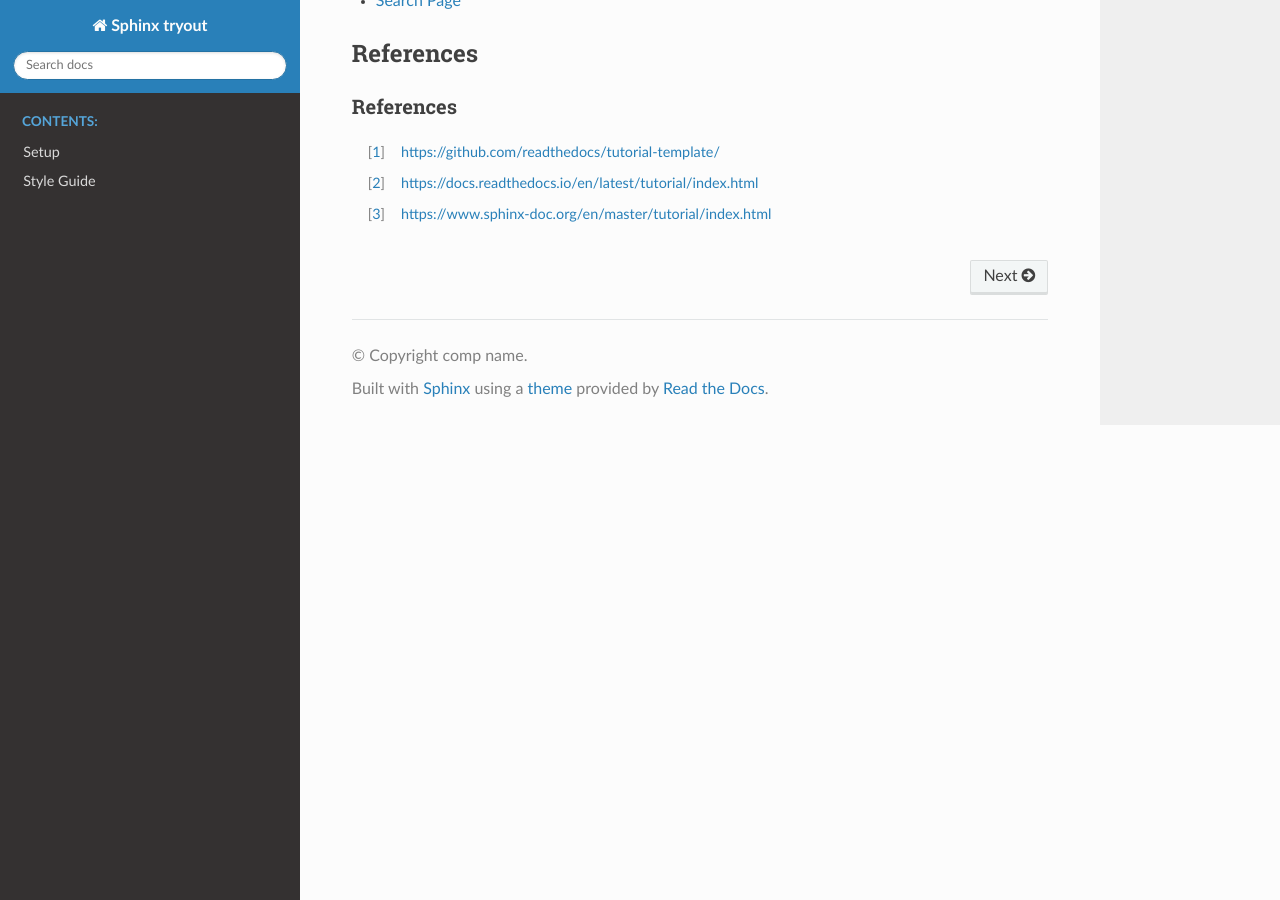
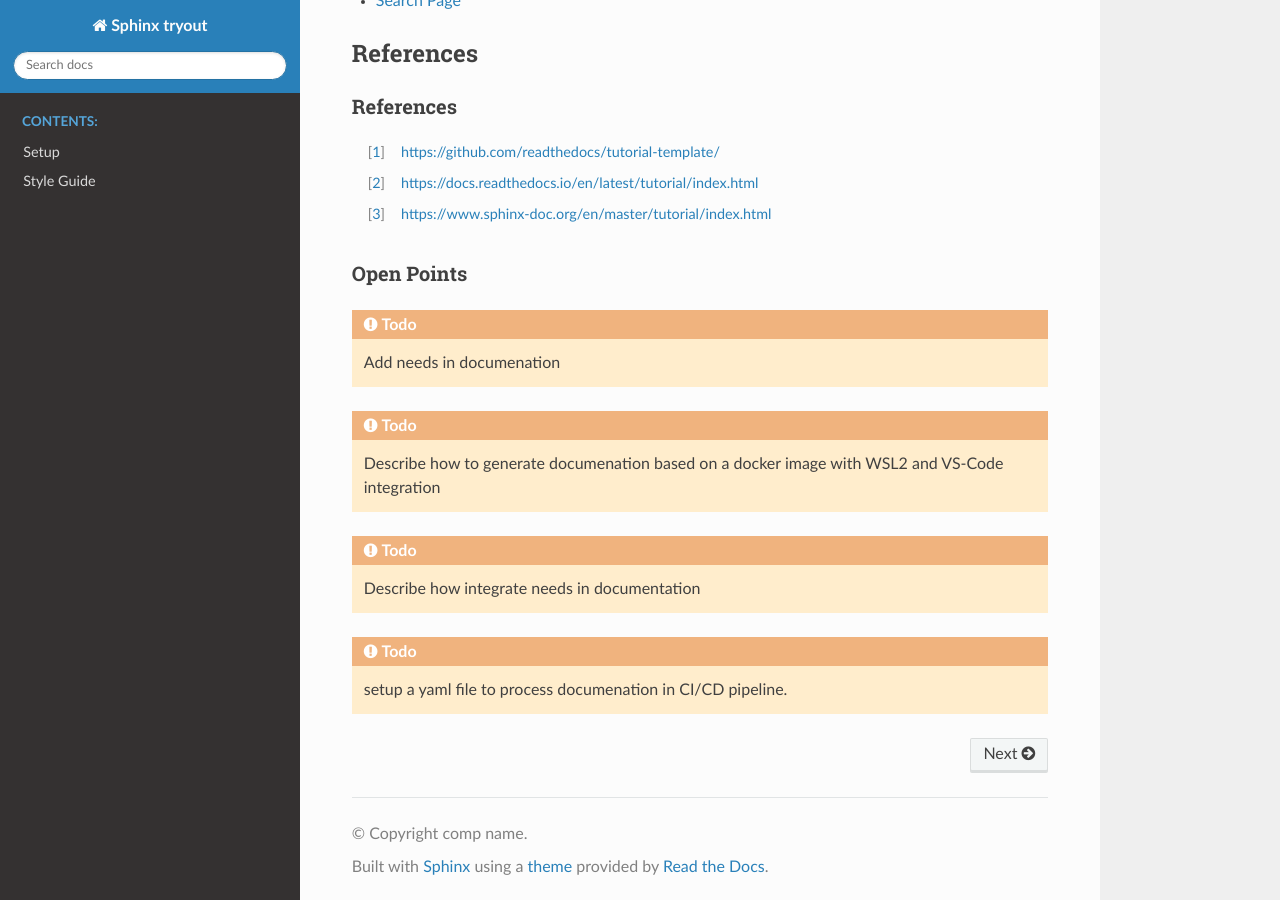
Before and after one commit to DoFiAn/sphinx-tutorial, a Sphinx documentation site: the page built from docs/source/index.rst, in a window 1280 px wide and 900 px high, scrolled down 1060 px. Built offline with Sphinx 7.4.7 and the Read the Docs theme 2.0.0, drawn with Linux system fonts in a browser that asks for light colours; the version number could not be read and is left out.

Commit message:
Added to-do list

```diff
--- a/docs/source/index.rst
+++ b/docs/source/index.rst
@@ -50,3 +50,19 @@ References
 .. _`Read the Docs tutorial-template` : https://github.com/readthedocs/tutorial-template/
 .. _`Read the Docs tutorial` : https://docs.readthedocs.io/en/latest/tutorial/index.html
 .. _`Sphinx tutorial` : https://www.sphinx-doc.org/en/master/tutorial/index.html
+
+
+***********
+Open Points
+***********
+.. todo::
+   Add needs in documenation
+
+.. todo::
+   Describe how to generate documenation based on a docker image with WSL2 and VS-Code integration
+
+.. todo::
+   Describe how integrate needs in documentation
+
+.. todo::
+   setup a yaml file to process documenation in CI/CD pipeline.
```
Also changed, not shown: docs/source/examples/style_guide/style_guide.rst (+0 -7 lines), docs/source/examples/setup.rst (line endings or trailing spaces).
